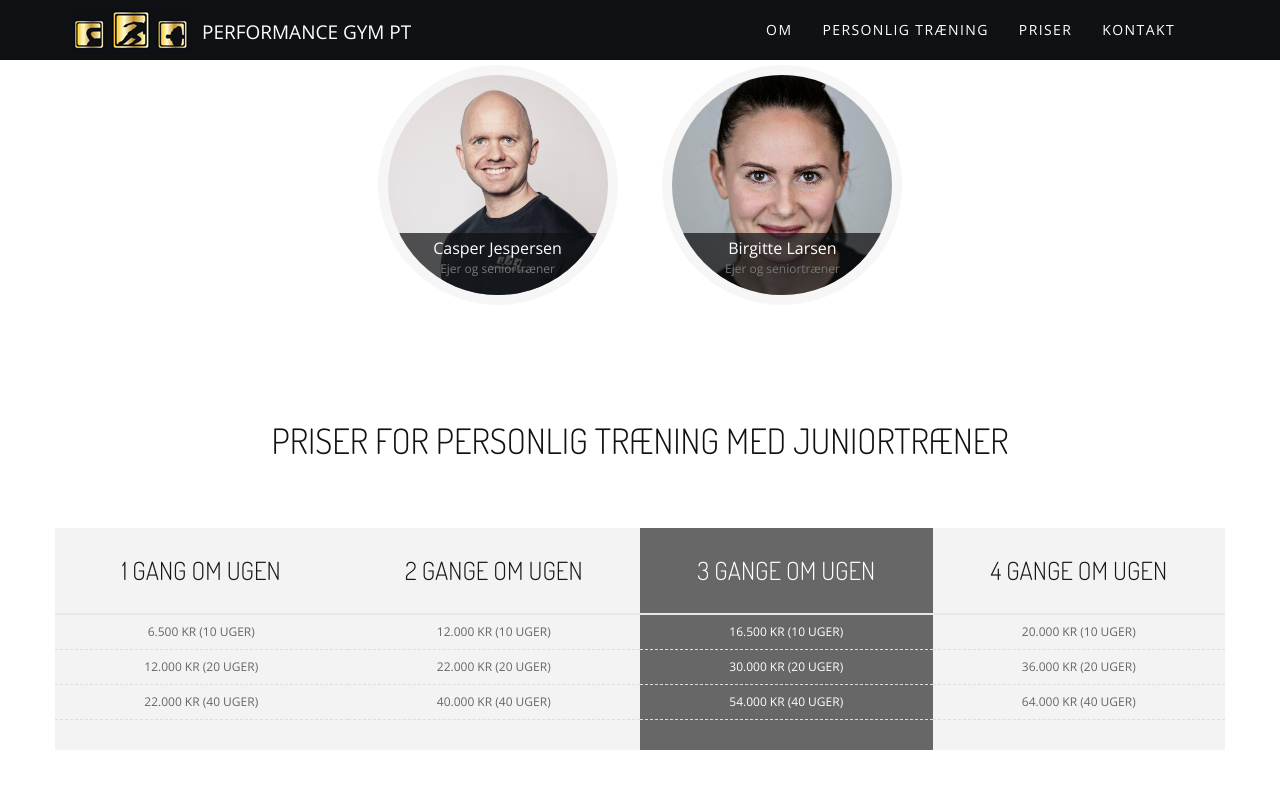
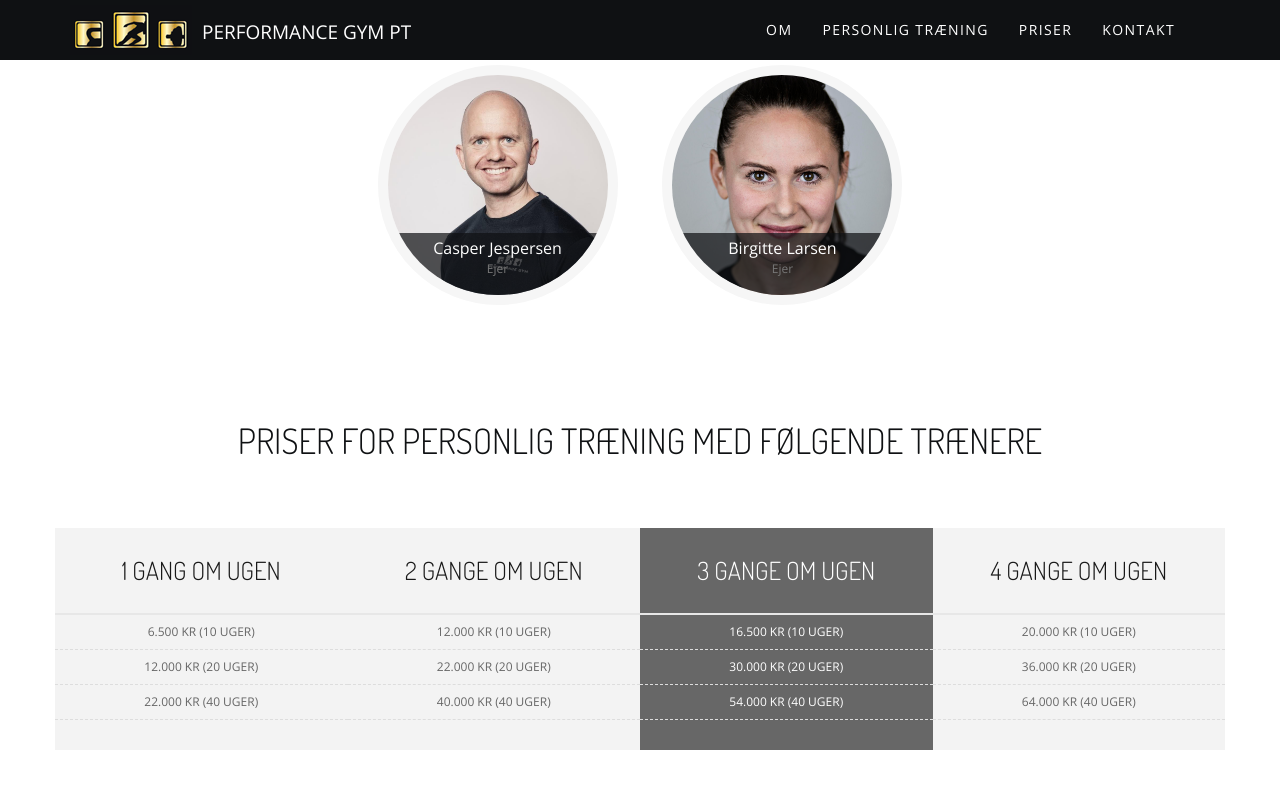
Before and after one commit to lsolesen/performancegymaarhus.dk, a Jekyll site: the page built from _pages/prices.html, in a window 1280 px wide and 1400 px high, scrolled down 1371 px, cut to the strip 0-826 px from the top of the window. Shown: the top 789 px of the strip. Built offline with Jekyll 4.4.1, drawn with Linux system fonts in a browser that asks for light colours; nearby versions of some CDN libraries; comment, search, counter and statistics services are not loaded; some of the changed text lies outside the part shown.

Commit message:
Removed junior coach

```diff
--- a/_pages/prices.html
+++ b/_pages/prices.html
@@ -21,7 +21,7 @@ slides:
 <section>
   <div class="container">
     <header class="text-center">
-		  <h2>Priser for personlig træning med seniortræner</h2>
+		  <h2>Priser for personlig træning med ejerne</h2>
 		</header>
     <div class="divider"><!-- lines divider --></div>
     {% include pt-prices.html tag="senior" %}
@@ -31,7 +31,7 @@ slides:
     </section>
 
     <header class="text-center">
-		  <h2>Priser for personlig træning med juniortræner</h2>
+		  <h2>Priser for personlig træning med følgende trænere</h2>
 		</header>
 
     {% include pt-prices.html tag="junior" %}
```
Also changed, not shown: _data/pts.yml (+8 -8 lines).
